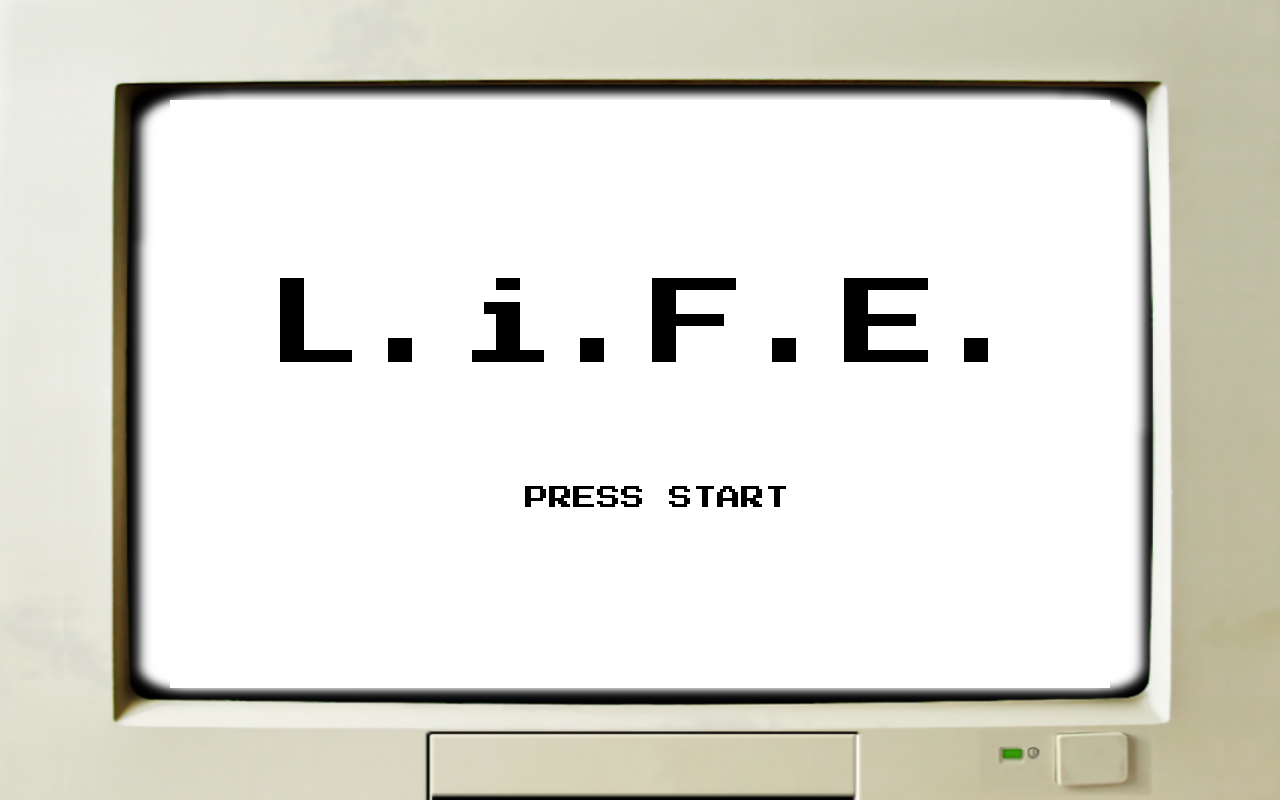
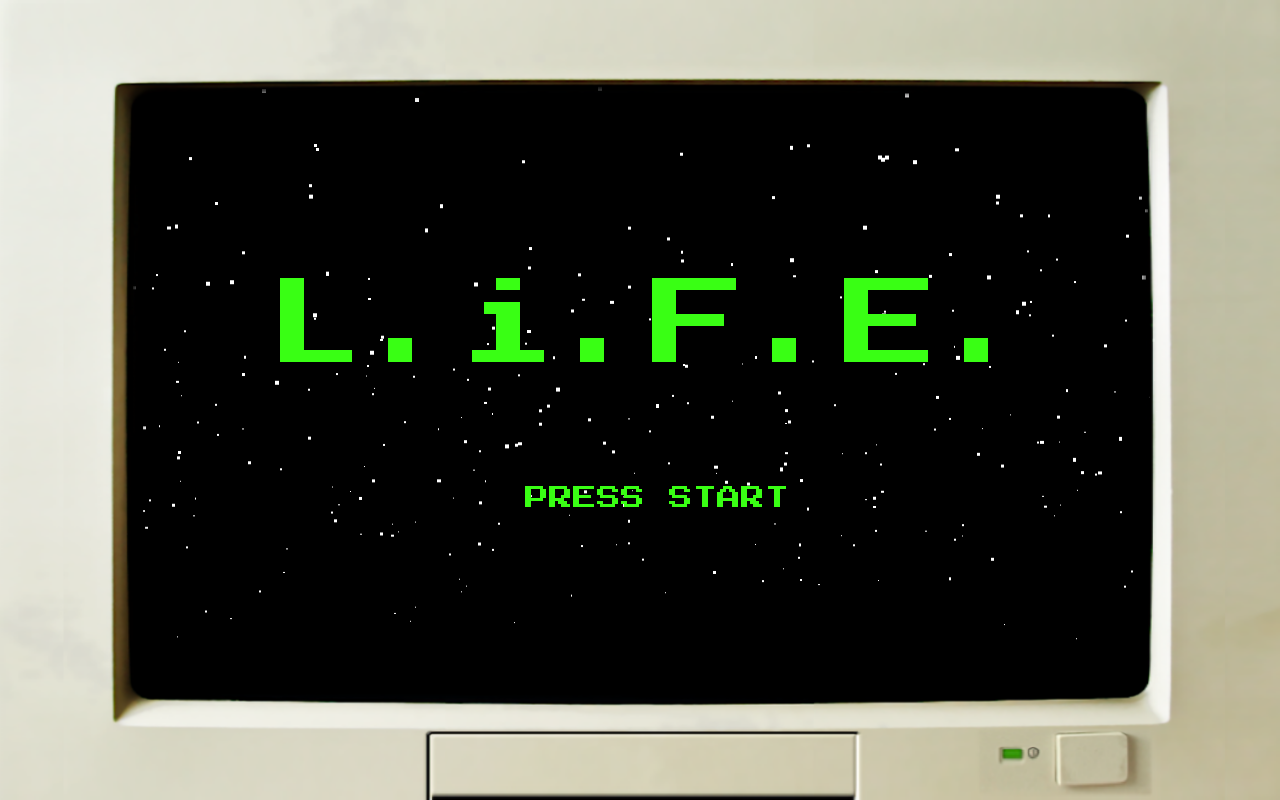
Before and after one commit to benazevedo/life, a React (Create React App) app: page / in a window 1280 px wide. Built offline with nearby package versions, Linux system fonts and the light colour scheme.

Commit message:
Added Space Effect to background

```diff
--- a/src/App.css
+++ b/src/App.css
@@ -1,6 +1,6 @@
 :root {
   --screencolor: #ffffff;
-  --textcolor: #000000;
+  --textcolor: #39ff14;
   --black: #000000;
   --primary-white: #ffffff;
   --primary: #dc143c;
--- a/src/App.tsx
+++ b/src/App.tsx
@@ -3,6 +3,7 @@ import './App.css';
 import { BrowserRouter as Router, Route, Routes } from 'react-router-dom';
 import LandingPage from './screens/landing-page';
 import MenuPage from './screens/menu-page'; // Create this component
+import SpaceEffect from './components/space-effect';
 
 function App() {
   return (
@@ -10,6 +11,7 @@ function App() {
       <Routes>
         <Route path="/" element={<LandingPage />} />
         <Route path="/menu" element={<MenuPage />} />
+        <Route path="/stars" element={<SpaceEffect />} />
       </Routes>
     </Router>
   );
--- a/src/components/screen-wrapper.css
+++ b/src/components/screen-wrapper.css
@@ -32,5 +32,5 @@
   box-sizing: border-box;
   padding: 20px; /* Add padding inside the content */
   z-index: 1000;
-  background-color: var(--screencolor);
+  /* background-color: var(--screencolor); */
 }
--- a/src/components/screen-wrapper.tsx
+++ b/src/components/screen-wrapper.tsx
@@ -1,5 +1,6 @@
 import React, { ReactNode } from 'react';
 import './screen-wrapper.css';
+import SpaceEffect from './space-effect';
 
 interface IScreenWrapper {
   children: ReactNode;
@@ -7,7 +8,8 @@ interface IScreenWrapper {
 
 const ScreenWrapper = ({ children }: IScreenWrapper) => {
   return (
-    <div className="app-screen">
+    <div style={{ position: 'relative', height: '100vh', width: '100vw' }}>
+      <SpaceEffect />
       <div className="app-computer-border">
         <div className="app-content">{children}</div>
       </div>
--- /dev/null
+++ b/src/components/space-effect.css
@@ -0,0 +1,30 @@
+/* Container for the space effect as a background */
+.space-container {
+  position: fixed; /* Or 'absolute', depending on your layout */
+  top: 0;
+  left: 0;
+  width: 100vw; /* Full width of the viewport */
+  height: 100vh; /* Full height of the viewport */
+  background-color: black;
+  overflow: hidden;
+  z-index: -1; /* Ensure this stays in the background behind other content */
+}
+
+/* Each star */
+.star {
+  position: absolute;
+  background-color: white;
+  width: 2px; /* Default size of the stars */
+  height: 2px;
+  animation: move-up infinite linear;
+}
+
+/* Animation for moving the stars upwards */
+@keyframes move-up {
+  from {
+    transform: translateY(100vh); /* Start from below the container */
+  }
+  to {
+    transform: translateY(-100vh); /* Move up beyond the top of the container */
+  }
+}
--- /dev/null
+++ b/src/components/space-effect.tsx
@@ -0,0 +1,60 @@
+import React, { useEffect, useState } from 'react';
+import './space-effect.css'; // Import the CSS we defined earlier
+
+// Define the type for each star
+interface Star {
+  id: number;
+  size: number;
+  left: number;
+  speed: number;
+  delay: number;
+}
+
+const SpaceEffect: React.FC = () => {
+  const [stars, setStars] = useState<Star[]>([]); // Type the state as an array of Star
+
+  // Create stars with random positions and speeds
+  useEffect(() => {
+    const numStars = 400; // Adjust the number of stars
+    const starsArray: Star[] = [];
+
+    for (let i = 0; i < numStars; i++) {
+      const size = Math.random() * 3 + 1; // Size between 1px and 5px
+      const left = Math.random() * 100; // Random left position (percentage)
+      const delay = Math.random() * 5; // Random delay to stagger the starts
+
+      // Larger stars will have shorter duration (faster), smaller stars longer (slower)
+      const speed = 35 - size * 5; // Example: Bigger stars move faster, smaller move slower
+
+      starsArray.push({
+        id: i,
+        size,
+        left,
+        speed,
+        delay,
+      });
+    }
+
+    setStars(starsArray);
+  }, []);
+
+  return (
+    <div className="space-container">
+      {stars.map((star) => (
+        <div
+          key={star.id}
+          className="star"
+          style={{
+            left: `${star.left}%`,
+            width: `${star.size}px`,
+            height: `${star.size}px`,
+            animationDuration: `${star.speed}s`,
+            animationDelay: `${star.delay}s`,
+          }}
+        ></div>
+      ))}
+    </div>
+  );
+};
+
+export default SpaceEffect;
--- a/src/screens/menu-page.css
+++ b/src/screens/menu-page.css
@@ -38,6 +38,7 @@
   grid-template-columns: repeat(3, 1fr); /* 3 columns */
   grid-template-rows: repeat(2, 1fr); /* 2 rows */
   gap: 10px; /* Add spacing between grid cells */
+  background-color: white;
   border: 3px solid black;
   border-radius: 10px;
   padding: 20px; /* Add padding around the grid */
--- a/src/screens/menu-page.tsx
+++ b/src/screens/menu-page.tsx
@@ -1,12 +1,26 @@
-import React from 'react';
+import React, { useState } from 'react';
+import { useNavigate } from 'react-router-dom'; // Hook to navigate to other pages
+import ScreenWrapper from '../components/screen-wrapper';
 import './menu-page.css';
-import ScreenWrapper from '../components/screen-wrapper';
 
 function MenuPage() {
+  const [clicked, setClicked] = useState(false); // State to manage the click event
+  const navigate = useNavigate(); // React Router hook for navigation
+
+  // Function to handle "PRESS START" click
+  const handlePressStart = () => {
+    setClicked(true); // Start the animation
+
+    // Delay for the effect duration, then navigate to the menu page
+    setTimeout(() => {
+      navigate('/stars');
+    }, 1000); // Adjust time to match the animation duration
+  };
   return (
     <ScreenWrapper>
       <img
-        className="top-left-image"
+        className={`top-left-image ${clicked ? 'clicked' : ''}`}
+        onClick={handlePressStart}
         src="https://dwvo2npct47gg.cloudfront.net/gifs/awge-home.gif"
         alt="Home button spinning globe"
       />
```
